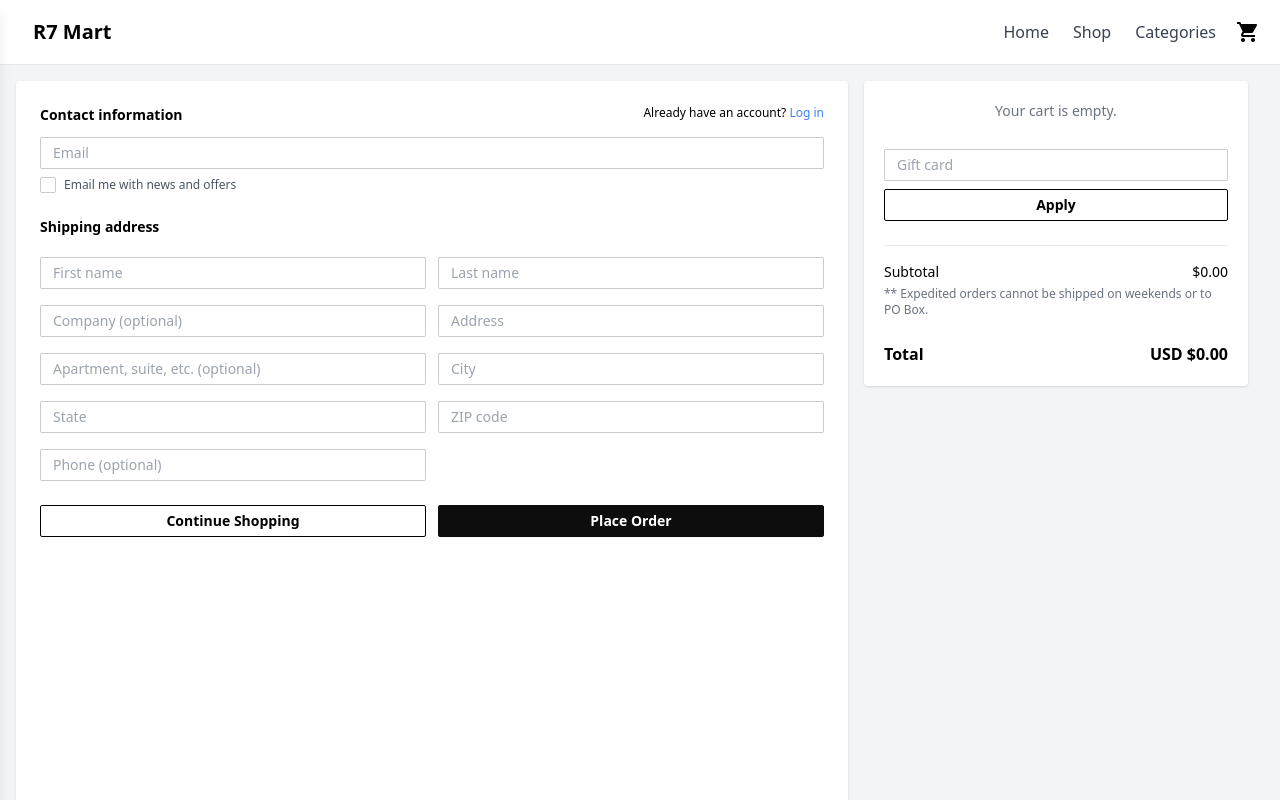
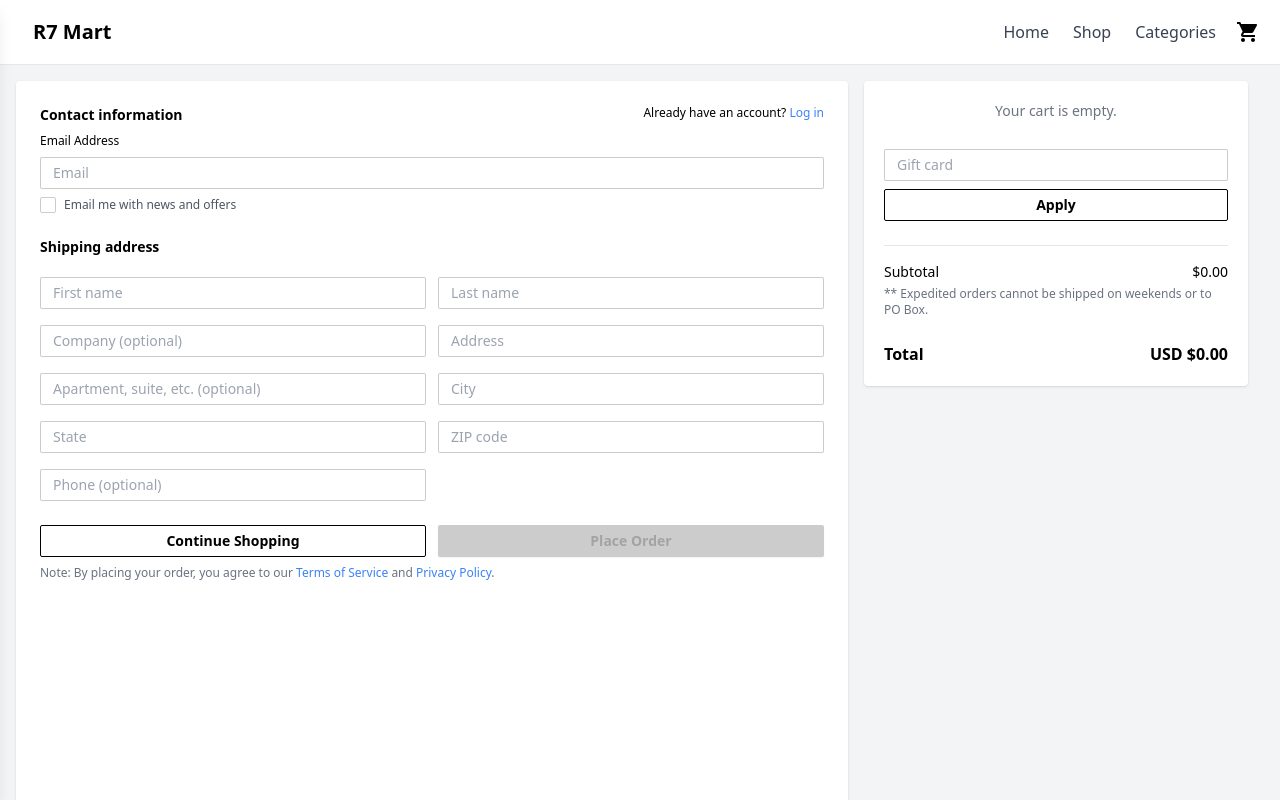
Before and after one commit to Rafiul007/R7-ecmrce, a Next.js app: page /checkout in a window 1280 px wide. Shown: the top 800 px of the page. Built offline with nearby package versions, Linux system fonts and the light colour scheme.

Commit message:
fix: R7-ecmrce-013: Add Rhf-Text-fields, add orderPayload, fix some issues

```diff
--- a/src/app/checkout/page.tsx
+++ b/src/app/checkout/page.tsx
@@ -1,29 +1,16 @@
-/* eslint-disable @typescript-eslint/no-explicit-any */
 "use client";
 
 import React from "react";
-import { useForm } from "react-hook-form";
+import { Resolver, useForm } from "react-hook-form";
 import * as Yup from "yup";
 import { yupResolver } from "@hookform/resolvers/yup";
+import { useRouter } from "next/navigation";
 
 import CartSummary from "@/components/ui/cartSummary";
-import TextInputField from "@/components/ui/TextFields";
 import { shippingFieldsConfig } from "@/constants/checkout-fields";
-
-export interface CheckoutFormValues {
-  email: string;
-  firstName: string;
-  lastName: string;
-  company?: string;
-  address: string;
-  apartment?: string;
-  city: string;
-  state: string;
-  zipCode: string;
-  phone?: string;
-  subscribe?: boolean;
-}
-
+import { CheckoutFormValues } from "@/types/checkout";
+import RHFTextField from "@/components/ui/TextFields";
+import { useCartStore } from "@/store/cartStore";
 const checkoutSchema = Yup.object({
   email: Yup.string().email("Invalid email").required("Email is required"),
   firstName: Yup.string().required("First name is required"),
@@ -39,19 +26,55 @@ const checkoutSchema = Yup.object({
 });
 
 const CheckoutPage = () => {
+  const router = useRouter();
+  const clearCart = useCartStore((state) => state.clearCart);
   const {
+    control,
     register,
     handleSubmit,
-    formState: { errors },
+    reset,
+    formState: { isValid },
   } = useForm<CheckoutFormValues>({
-    resolver: yupResolver(checkoutSchema) as any,
+    mode: "onChange",
+    resolver: yupResolver(
+      checkoutSchema
+    ) as unknown as Resolver<CheckoutFormValues>,
     defaultValues: {
+      email: "",
+      firstName: "",
+      lastName: "",
+      company: "",
+      address: "",
+      apartment: "",
+      city: "",
+      state: "",
+      zipCode: "",
+      phone: "",
       subscribe: false,
     },
   });
 
   const onSubmit = (data: CheckoutFormValues) => {
-    console.log("✅ Form Data:", data);
+    const cartItems = useCartStore.getState().cart;
+
+    const orderPayload = {
+      customer: { ...data },
+      items: cartItems.map((item) => ({
+        id: item.id,
+        title: item.title,
+        quantity: item.quantity,
+        price: item.price,
+      })),
+      totalAmount: cartItems.reduce(
+        (sum, item) => sum + item.price * item.quantity,
+        0
+      ),
+    };
+
+    console.log("📦 Order Payload:", orderPayload);
+
+    reset();
+    clearCart();
   };
 
   return (
@@ -73,10 +96,11 @@ const CheckoutPage = () => {
             </p>
           </div>
 
-          <TextInputField
+          <RHFTextField
+            name="email"
+            control={control}
             placeholder="Email"
-            registration={register("email")}
-            error={errors.email}
+            label="Email Address"
           />
 
           <label className="flex items-center gap-2 mt-2 text-xs text-gray-600">
@@ -94,11 +118,11 @@ const CheckoutPage = () => {
           <h2 className="font-semibold text-sm mb-1">Shipping address</h2>
           <div className="grid grid-cols-1 md:grid-cols-2 gap-3">
             {shippingFieldsConfig.map((field) => (
-              <TextInputField
-                key={field.name}
+              <RHFTextField
+                key={field.name as string}
+                name={field.name as keyof CheckoutFormValues}
+                control={control}
                 placeholder={field.placeholder}
-                registration={register(field.name)}
-                error={errors[field.name]}
               />
             ))}
           </div>
@@ -106,16 +130,35 @@ const CheckoutPage = () => {
 
         {/* Button Group */}
         <div className="mt-6 grid grid-cols-1 md:grid-cols-2 gap-3">
-          <a href="/shop" className="btn btn-outline btn-sm w-full text-center">
+          <button
+            type="button"
+            onClick={() => router.push("/shop")}
+            className="btn btn-outline btn-sm w-full"
+          >
             Continue Shopping
-          </a>
-          <button type="submit" className="btn btn-primary btn-sm w-full">
+          </button>
+          <button
+            type="submit"
+            className="btn btn-primary btn-sm w-full"
+            disabled={!isValid}
+          >
             Place Order
           </button>
         </div>
+        <p className="text-xs text-gray-500 mt-2">
+          Note: By placing your order, you agree to our{" "}
+          <a href="#" className="text-blue-500">
+            Terms of Service
+          </a>{" "}
+          and{" "}
+          <a href="#" className="text-blue-500">
+            Privacy Policy
+          </a>
+          .
+        </p>
       </div>
 
-      {/* Right Column - Cart */}
+      {/* Right Column - Cart Summary */}
       <div className="w-full lg:w-1/3 px-0 lg:px-4 py-2 lg:py-0">
         <CartSummary />
       </div>
--- a/src/components/ui/TextFields.tsx
+++ b/src/components/ui/TextFields.tsx
@@ -1,29 +1,60 @@
-// components/form/TextInputField.tsx
-import { InputHTMLAttributes } from "react";
-import { FieldError, UseFormRegisterReturn } from "react-hook-form";
+"use client";
 
-interface Props extends InputHTMLAttributes<HTMLInputElement> {
+import React from "react";
+import { Control, Controller, FieldValues, Path } from "react-hook-form";
+
+interface RHFTextFieldProps<T extends FieldValues> {
+  name: Path<T>;
+  control: Control<T>;
   label?: string;
-  error?: FieldError;
-  registration: UseFormRegisterReturn;
+  placeholder?: string;
+  type?: string;
+  className?: string;
+  disabled?: boolean;
+  autoComplete?: string;
 }
 
-const TextInputField = ({ label, error, registration, ...rest }: Props) => {
+const RHFTextField = <T extends FieldValues>({
+  name,
+  control,
+  label,
+  placeholder,
+  type = "text",
+  className = "",
+  disabled = false,
+  autoComplete,
+}: RHFTextFieldProps<T>) => {
   return (
+    <Controller
+      control={control}
+      name={name}
+      render={({ field, fieldState }) => (
         <div className="w-full">
           {label && (
-        <label className="text-xs font-medium mb-1 block">{label}</label>
+            <label htmlFor={name} className="text-xs font-medium mb-1 block">
+              {label}
+            </label>
           )}
           <input
-        {...registration}
-        {...rest}
-        className={`input input-bordered input-sm w-full ${
-          error ? "border-red-500" : ""
+            {...field}
+            id={name}
+            type={type}
+            placeholder={placeholder}
+            disabled={disabled}
+            autoComplete={autoComplete}
+            className={`input input-bordered input-sm w-full ${className} ${
+              fieldState.error ? "border-red-500" : ""
             }`}
           />
-      {error && <p className="text-xs text-red-500 mt-1">{error.message}</p>}
+          {fieldState.error && (
+            <p className="text-xs text-red-500 mt-1">
+              {fieldState.error.message}
+            </p>
+          )}
         </div>
+      )}
+    />
   );
 };
 
-export default TextInputField;
+export default RHFTextField;
--- /dev/null
+++ b/src/types/checkout.ts
@@ -0,0 +1,13 @@
+export interface CheckoutFormValues {
+  email: string;
+  firstName: string;
+  lastName: string;
+  company?: string;
+  address: string;
+  apartment?: string;
+  city: string;
+  state: string;
+  zipCode: string;
+  phone?: string;
+  subscribe?: boolean;
+}
```
Lines whose indentation alone changed are shown as unchanged.
